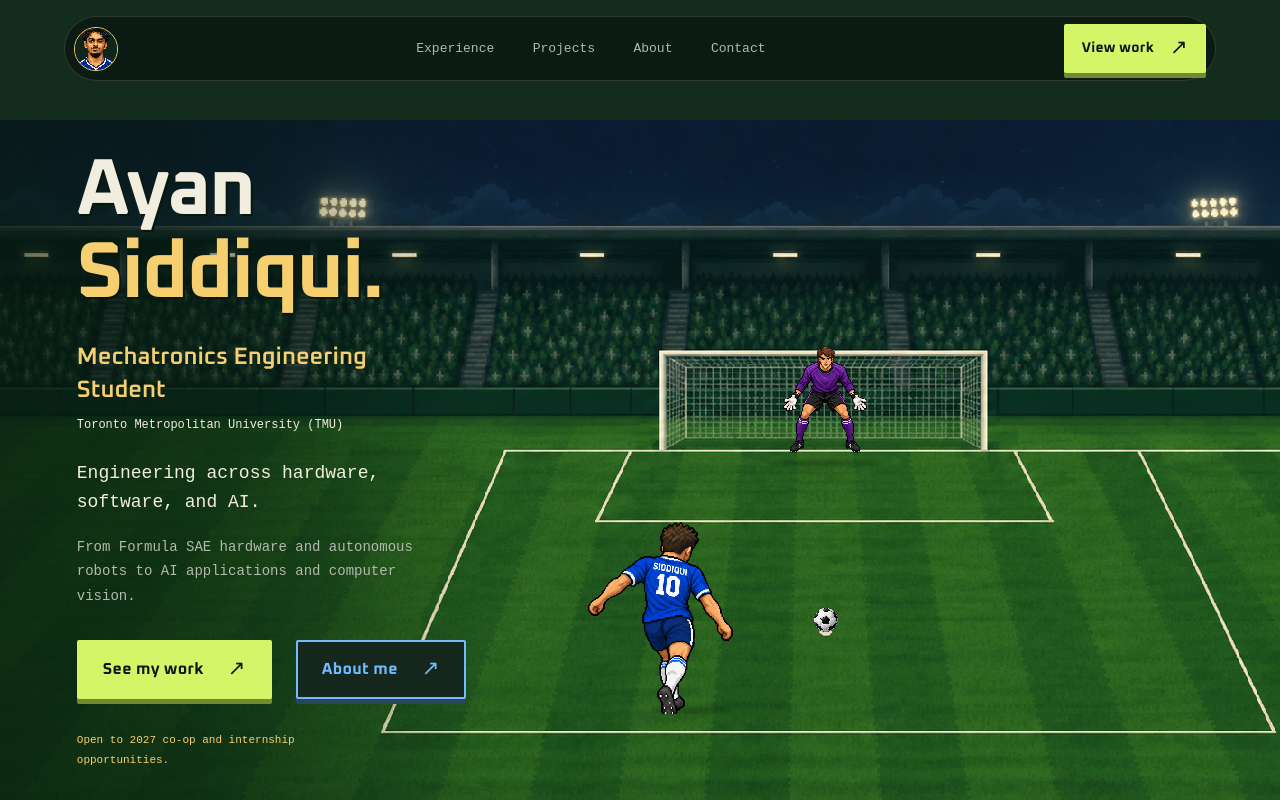
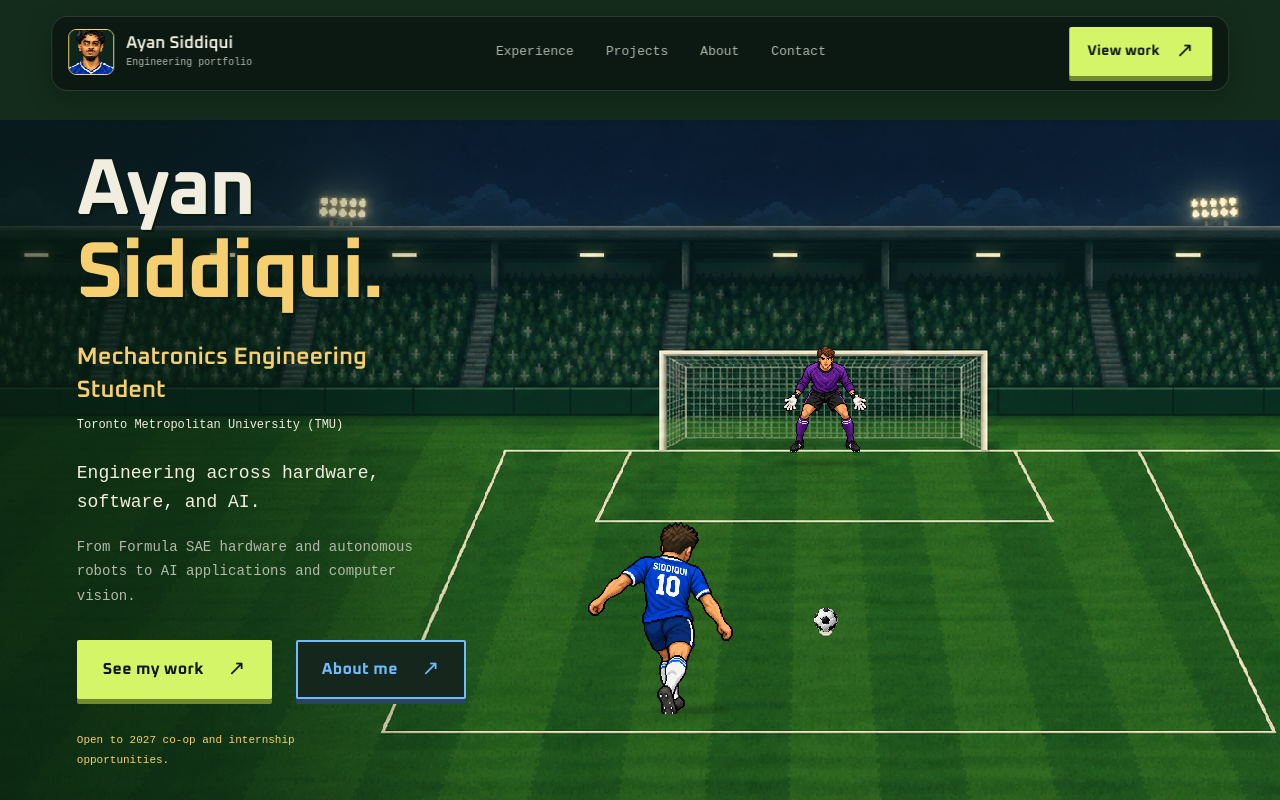
Before and after one commit to ayansiddiqui25/ayan-portfolio, a Next.js app: page / in a window 1280 px wide. Shown: the top 800 px of the page. Built offline with nearby package versions, Linux system fonts and the light colour scheme; a web font is replaced by a local one.

Commit message:
Refine navigation and hide it through the penalty sequence

```diff
--- a/app/components/PenaltyPortfolio.tsx
+++ b/app/components/PenaltyPortfolio.tsx
@@ -1,4 +1,5 @@
 import { PenaltyScene } from "./PenaltyScene";
+import { PortfolioNav } from "./PortfolioNav";
 import { ActionLink } from "./ActionLink";
 import { portfolio } from "../portfolio-content";
 
@@ -17,11 +18,7 @@ export function PenaltyPortfolio() {
   const featured = projects[0];
   return (
     <main className="scroll-portfolio">
-      <nav className="site-nav" aria-label="Portfolio navigation">
-        <a className="site-nav__brand" href="#overview" aria-label="Ayan Siddiqui FC home"><img src="/game-assets/ayan-retro-portrait.png" alt="" width="64" height="64" /></a>
-        <div className="site-nav__links"><a href="#experience">Experience</a><a href="#projects">Projects</a><a href="#about">About</a><a href="#contact">Contact</a></div>
-        <ActionLink className="nav-work" href="#projects" compact>View work</ActionLink>
-      </nav>
+      <PortfolioNav />
       <section className="penalty-story" id="overview" aria-label="Scroll-controlled penalty kick">
         <div className="field-hero">
           <PenaltyScene />
--- /dev/null
+++ b/app/components/PortfolioNav.tsx
@@ -0,0 +1,46 @@
+"use client";
+
+import { useEffect, useState } from "react";
+import { ActionLink } from "./ActionLink";
+import { isPenaltyNavHidden } from "./penalty-motion.mjs";
+
+export function PortfolioNav() {
+  const [hidden, setHidden] = useState(false);
+  useEffect(() => {
+    const story = document.querySelector<HTMLElement>(".penalty-story");
+    const hero = document.querySelector<HTMLElement>(".field-hero");
+    if (!story || !hero) return;
+    const media = matchMedia("(prefers-reduced-motion: reduce)");
+    let frame = 0;
+    const measure = () => {
+      frame = 0;
+      const rect = story.getBoundingClientRect();
+      setHidden(isPenaltyNavHidden(rect.top, rect.height, hero.offsetHeight, innerHeight, media.matches));
+    };
+    const schedule = () => { if (!frame) frame = requestAnimationFrame(measure); };
+    const observer = new ResizeObserver(schedule);
+    observer.observe(story);
+    observer.observe(hero);
+    window.addEventListener("scroll", schedule, { passive: true });
+    window.addEventListener("resize", schedule);
+    window.addEventListener("pageshow", schedule);
+    media.addEventListener("change", schedule);
+    measure();
+    return () => {
+      cancelAnimationFrame(frame);
+      observer.disconnect();
+      window.removeEventListener("scroll", schedule);
+      window.removeEventListener("resize", schedule);
+      window.removeEventListener("pageshow", schedule);
+      media.removeEventListener("change", schedule);
+    };
+  }, []);
+  return <nav className={`site-nav${hidden ? " site-nav--hidden" : ""}`} aria-label="Portfolio navigation" aria-hidden={hidden || undefined} inert={hidden}>
+    <a className="site-nav__home" href="#overview" aria-label="Ayan Siddiqui FC home">
+      <span className="site-nav__brand"><img src="/game-assets/ayan-retro-portrait.png" alt="" width="64" height="64" /></span>
+      <span className="site-nav__identity">Ayan Siddiqui<span>Engineering portfolio</span></span>
+    </a>
+    <div className="site-nav__links"><a href="#experience">Experience</a><a href="#projects">Projects</a><a href="#about">About</a><a href="#contact">Contact</a></div>
+    <ActionLink className="nav-work" href="#projects" compact>View work</ActionLink>
+  </nav>;
+}
--- a/app/components/penalty-motion.mjs
+++ b/app/components/penalty-motion.mjs
@@ -16,6 +16,13 @@ export function scrollPenaltyTime(storyTop, storyHeight, heroHeight, viewportHei
   const progress = clamp((-storyTop - leadIn) / distance);
   // Skip the former autoplay delay so the first scroll begins the run-up.
   return 600 + progress * (DURATION - 600);
+}
+
+export function isPenaltyNavHidden(storyTop, storyHeight, heroHeight, viewportHeight, reducedMotion = false) {
+  // Hide as soon as scrolling starts, including a tall mobile intro. Restore only
+  // after the entire reversible sequence, not merely when the ball hits the net.
+  return !reducedMotion && storyTop < -8 &&
+    scrollPenaltyTime(storyTop, storyHeight, heroHeight, viewportHeight) < DURATION;
 }
 
 export function penaltyAt(ms) {
--- a/app/globals.css
+++ b/app/globals.css
@@ -278,7 +278,28 @@ a.overview-card:hover { border-color: #f2eedf66; }
   .about-portrait { width: min(380px, 100%); }
 }
 
+/* Compact match-program navigation; leave the entire penalty sequence clear. */
+.site-nav { width: min(1180px, 92%); padding: 10px 16px 14px; gap: var(--space-6); border-radius: var(--radius-card); background: color-mix(in srgb, var(--night) 95%, transparent); box-shadow: 0 8px 28px #0003; transition: opacity 180ms ease, transform 180ms ease, visibility 180ms; }
+.site-nav__home { display: flex; align-items: center; gap: var(--space-3); flex-shrink: 0; }
+.site-nav__brand { width: 46px; height: 46px; border-radius: var(--radius-media); }
+.site-nav__identity { font: 600 17px/1.4 var(--font-display); }
+.site-nav__identity > span { display: block; color: var(--muted); font: 10px/1.6 var(--font-label); }
+.site-nav__links { gap: var(--space-1); }
+.site-nav__links a { padding: 10px 14px; border-radius: var(--radius-media); transition: background var(--motion-fast), color var(--motion-fast); }
+.site-nav__links a:hover { text-decoration: none; background: var(--surface-raised); color: var(--paper); }
+.site-nav--hidden { opacity: 0; visibility: hidden; pointer-events: none; transform: translate(-50%, calc(-100% - 24px)); }
+@media (max-width: 1000px) {
+  .site-nav__identity { display: none; }
+  .site-nav { gap: var(--space-3); }
+}
+@media (max-width: 650px) {
+  .site-nav { width: 94%; padding: 8px; gap: 8px; }
+  .site-nav__brand { width: 42px; height: 42px; }
+  .site-nav__links { gap: 0; }
+  .site-nav__links a { padding: 10px 5px; font-size: 10px; }
+}
 @media (prefers-reduced-motion: reduce) {
+  .site-nav, .site-nav__links a { transition: none; }
   html { scroll-behavior: auto; }
   .penalty-story { height: auto; }
   .field-hero { position: relative; top: auto; }
```
Also changed, not shown: 2 other files (tests, documents, lock files or other folders).
